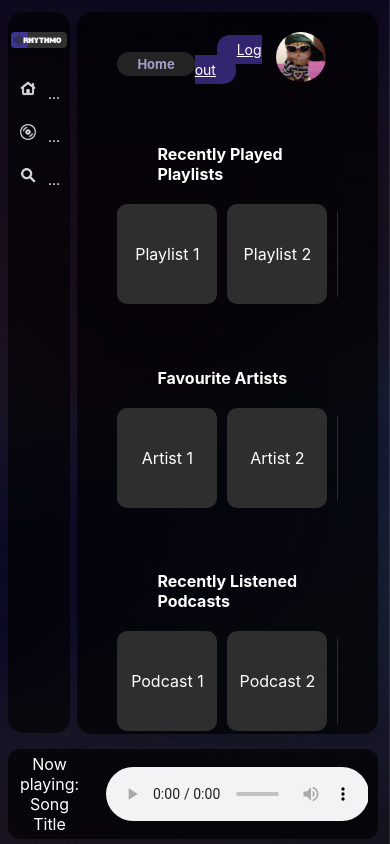
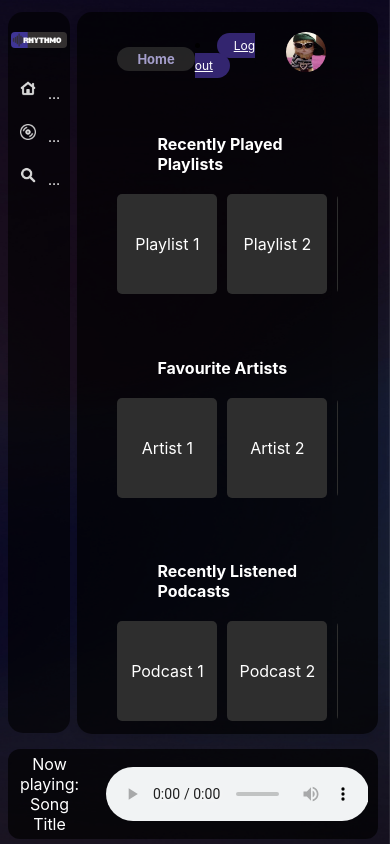
Before and after one commit to anastainty/Rhythmo-FrontEnd, a React (Create React App) app: page / in a window 390 px wide. Built offline with nearby package versions, Linux system fonts and the light colour scheme.

Commit message:
changes for mobile version

```diff
--- a/src/App.scss
+++ b/src/App.scss
@@ -60,4 +60,15 @@
       color: rgb(0, 0, 0);
     }
   }
+
+  @media (max-width: 600px) {
+    .logout-button {
+      padding: 5px 17px;
+      font-size: 12px;
+    }
+    .profile-picture{
+      width: 40px;
+      height: 40px;
+    }
+  }
 }
--- a/src/pages/Home.js
+++ b/src/pages/Home.js
@@ -8,7 +8,8 @@ const Home = () => {
       <div className="section">
         <h2>Recently Played Playlists</h2>
         <div className="horizontal-scroll">
-          <div className="playlist-item">Playlist 1</div>
+          <div className="playlist-item">
+            Playlist 1</div>
           <div className="playlist-item">Playlist 2</div>
           <div className="playlist-item">Playlist 3</div>
           <div className="playlist-item">Playlist 4</div>
--- a/src/pages/Home.scss
+++ b/src/pages/Home.scss
@@ -68,11 +68,21 @@
     @media (max-width: 780px) {
       width: 150px;
       height: 150px;
+      border-radius: 8px;
     }
 
     @media (max-width: 500px) {
       width: 100px;
       height: 100px;
+      border-radius: 5px;
     }
+
+    .item-image {
+        width: 100%;
+        height: 80%;
+        object-fit: cover;
+        border-radius: 10px; /* Закругляем углы картинки */
+        margin-bottom: 10px; /* Отступ между картинкой и текстом */
+      }
   }
 }
```
